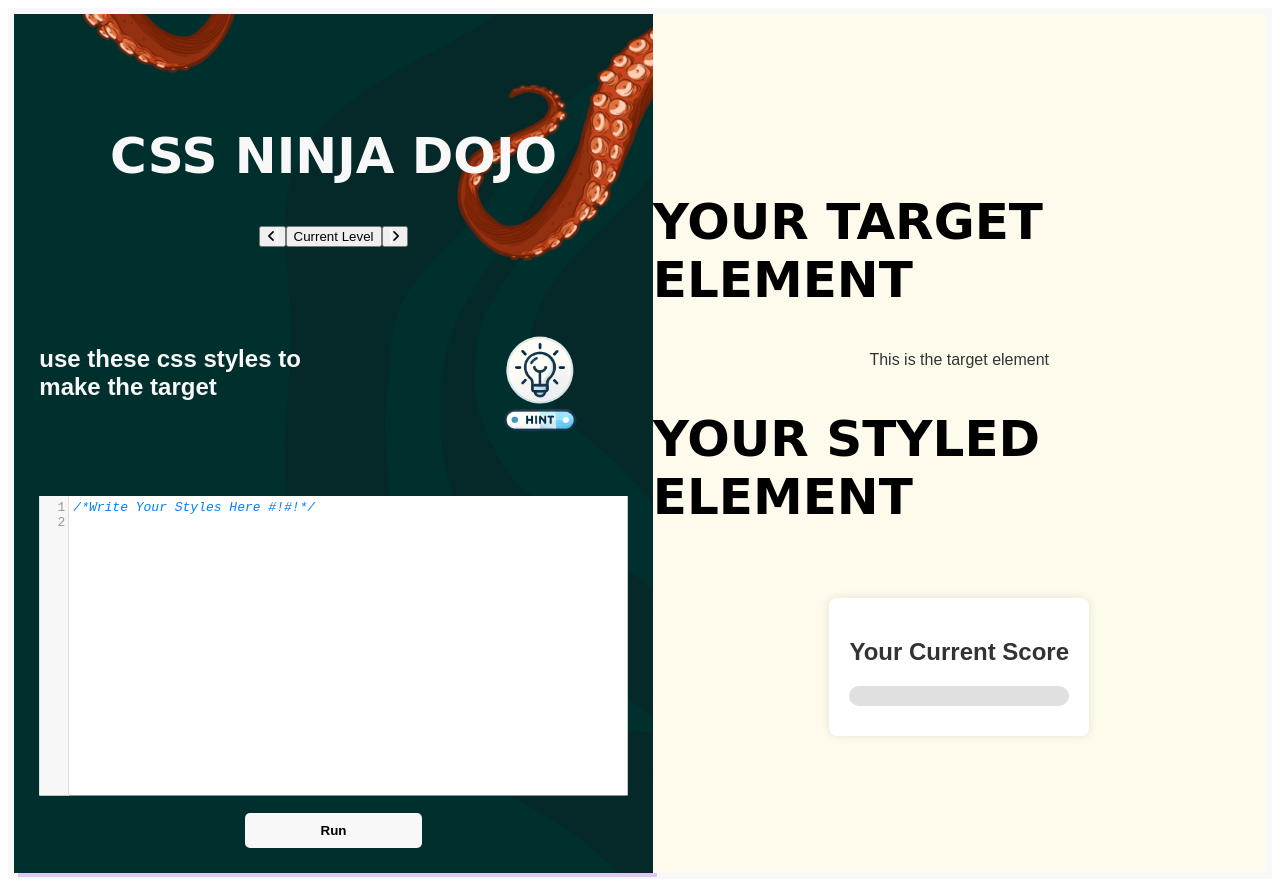
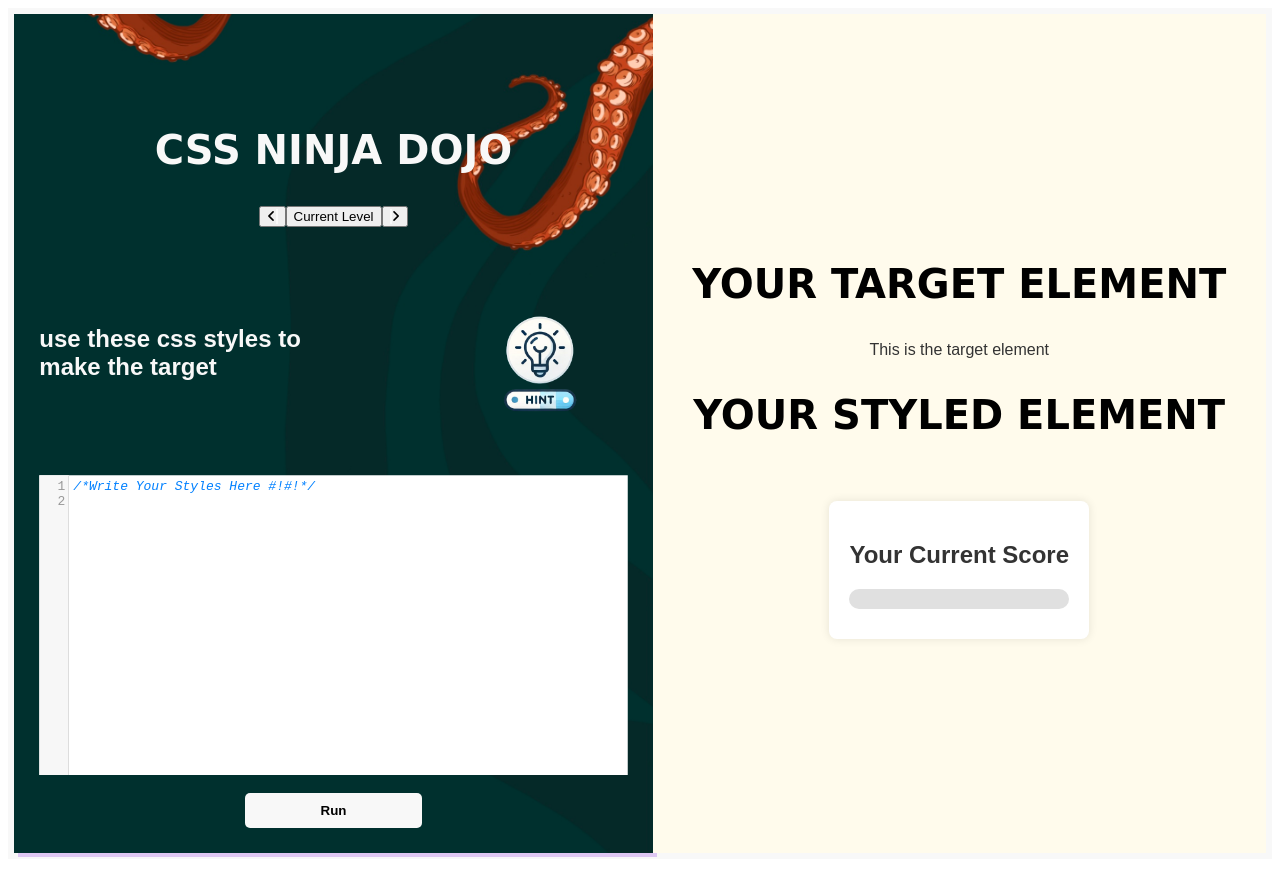
Before and after one commit to soreka/css-dojo, a website with bundled scripts: page game.html in a window 1280 px wide. Built offline with nearby package versions, Linux system fonts and the light colour scheme.

Commit message:
add some changes in header and title css

```diff
--- a/styles/styles.css
+++ b/styles/styles.css
@@ -35,16 +35,17 @@ html,body{
     display: flex;
     flex-flow: row wrap;
     justify-content:space-around;
-    align-content: space-between;
+    align-content: center;
     align-items: center;
     width: 100%;
     padding: 3%;
+    flex-direction: column;
 }
 
 .title{
     font-family: 'Fredoka One', cursive;
     text-transform: uppercase;
-    font-size:50px;
+    font-size:40px;
     color: #000000;
 }
 .main{font-size: xx-la;
```
